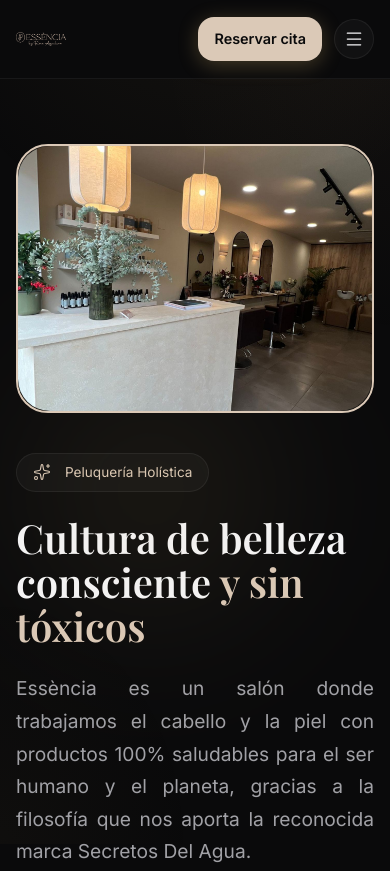
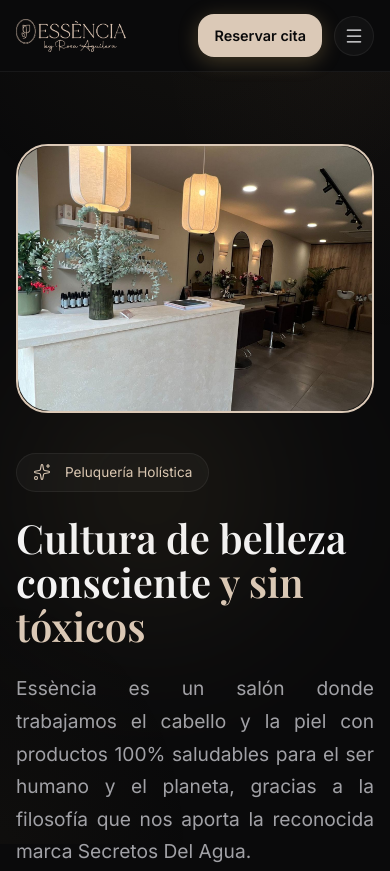
Before and after one commit to Rober-prog/Essencia, a website: page index.html in a window 390 px wide. Shown: the top 871 px of the page. Drawn offline with nearby package versions, Linux system fonts and the light colour scheme.

Commit message:
fix: enlarge logo width on mobile without increasing navbar height

```diff
--- a/assets/css/responsive.css
+++ b/assets/css/responsive.css
@@ -36,8 +36,8 @@
   }
 
   .brand img {
-    width: 60px !important;
-    height: 60px !important;
+    width: 120px !important;
+    height: 40px !important;
   }
 
   .main-nav {
@@ -181,8 +181,8 @@
   }
 
   .brand img {
-    width: 50px !important;
-    height: 50px !important;
+    width: 110px !important;
+    height: 40px !important;
   }
 
   .header-inner {
```
